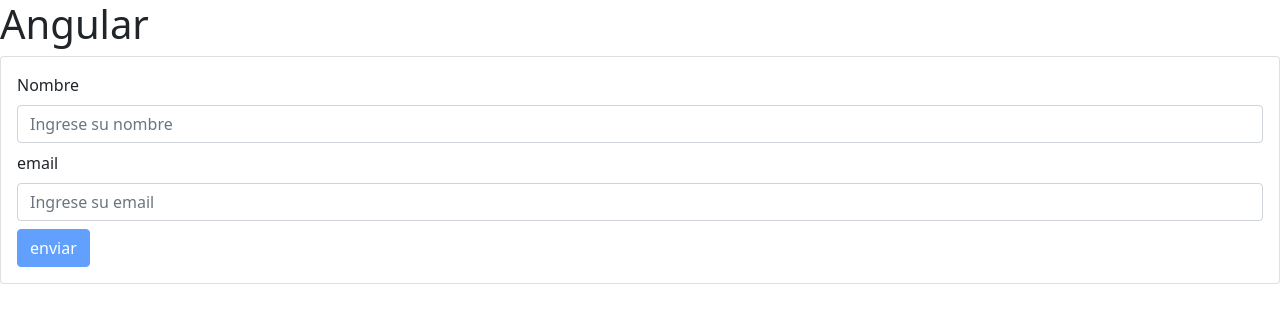
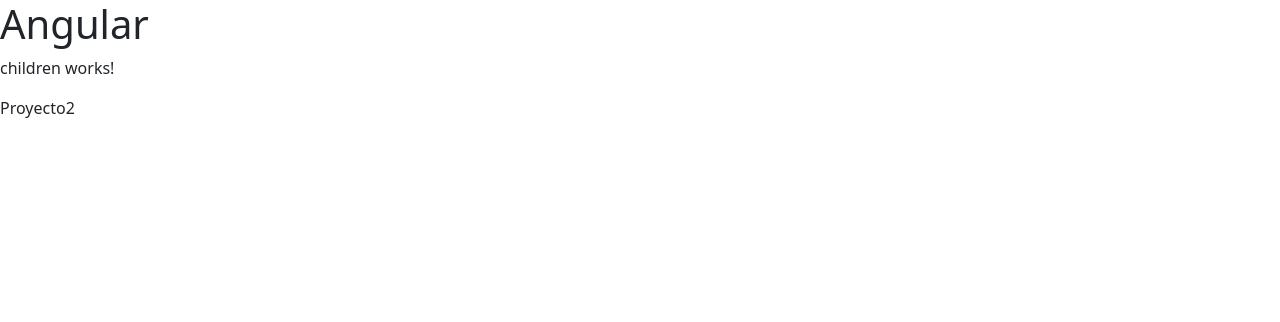
Before and after one commit to luismiguelga/Angular, an Angular app: page / in a window 1280 px wide. Shown: the top 322 px of the page. Built offline with nearby package versions, Linux system fonts and the light colour scheme.

Commit message:
Pasar componentes de padre a hijo

```diff
--- a/src/app/app.component.html
+++ b/src/app/app.component.html
@@ -1,5 +1,6 @@
 
 <!--Html -->
 <h1>Angular </h1>
-
-<app-formulario3-reactivo></app-formulario3-reactivo>
+<!-- <input type="text" class="form-control" [(ngModel)]="title"> -->
+<!-- Pasamos el parametro con el tittle -->
+<app-children [title]="title"></app-children>
--- a/src/app/app.component.ts
+++ b/src/app/app.component.ts
@@ -6,5 +6,5 @@
   styleUrl: './app.component.css'
 })
 export class AppComponent {
-  title = 'Proyecto1';
+  title = 'Proyecto2';
 }
--- a/src/app/app.module.ts
+++ b/src/app/app.module.ts
@@ -11,6 +11,7 @@
 import { Formulario2Component } from './formulario2/formulario2.component';
 import { FormsModule, ReactiveFormsModule } from '@angular/forms';
 import { Formulario3ReactivoComponent } from './formulario3-reactivo/formulario3-reactivo.component';
+import { ChildrenComponent } from './children/children.component';
 
 
 @NgModule({
@@ -23,6 +24,7 @@
     SwitchComponent,
     Formulario2Component,
     Formulario3ReactivoComponent,
+    ChildrenComponent,
   ],
   imports: [
     BrowserModule,
--- /dev/null
+++ b/src/app/children/children.component.html
@@ -0,0 +1,3 @@
+<p>children works!</p>
+{{title}}
+<!-- <input type="text" class="form-control" [(ngModel)]="title"> -->
--- a/src/app/formulario3-reactivo/formulario3-reactivo.component.ts
+++ b/src/app/formulario3-reactivo/formulario3-reactivo.component.ts
@@ -29,7 +29,7 @@
 
   //Esto es lo mismo solo que ahora creamos grupos apartir de fb.group
   //en vez de poner new formgroup y ya no tenemos que especificar que los campos son
-  //isntancia de new form
+  //isntancia de new formcontrol (se hace para que se vea mas limpio y es mas simple)
 
   formuser = this.fb.group({
     'name': ['',Validators.required],
```
Also changed, not shown: src/app/children/children.component.ts (added, +12 -0 lines), src/app/children/children.component.css (added), 1 other file (tests, documents, lock files or other folders).
